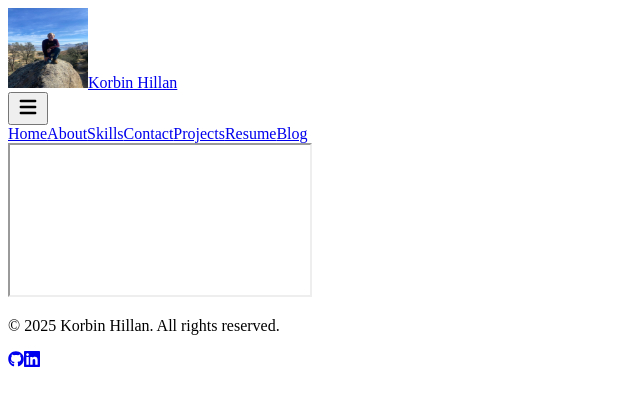
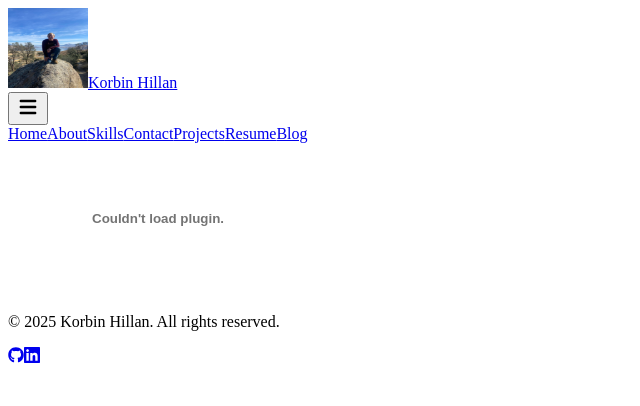
Before and after one commit to Korbin-Hillan/Portfolio, a Next.js app: page /resume-pdf in a window 1280 px wide. Shown: the top 406 px of the page, without its empty margins (0-640 px from the left). Built offline with nearby package versions, Linux system fonts and the light colour scheme.

Commit message:
testing embed

```diff
--- a/pages/resume-pdf.js
+++ b/pages/resume-pdf.js
@@ -111,11 +111,10 @@ export default function ResumePDFViewer() {
         )}
 
         <div className={loading || error ? "hidden" : "h-[calc(100vh-4rem)]"}>
-          <iframe
-            ref={iframeRef}
+          <embed
             src="/Korbin_Resume.pdf#toolbar=1"
-            className="w-full h-full border-0"
-            title="Korbin's Resume"
+            type="application/pdf"
+            className="w-full h-full"
             onLoad={handleIframeLoad}
             onError={handleIframeError}
           />
```
